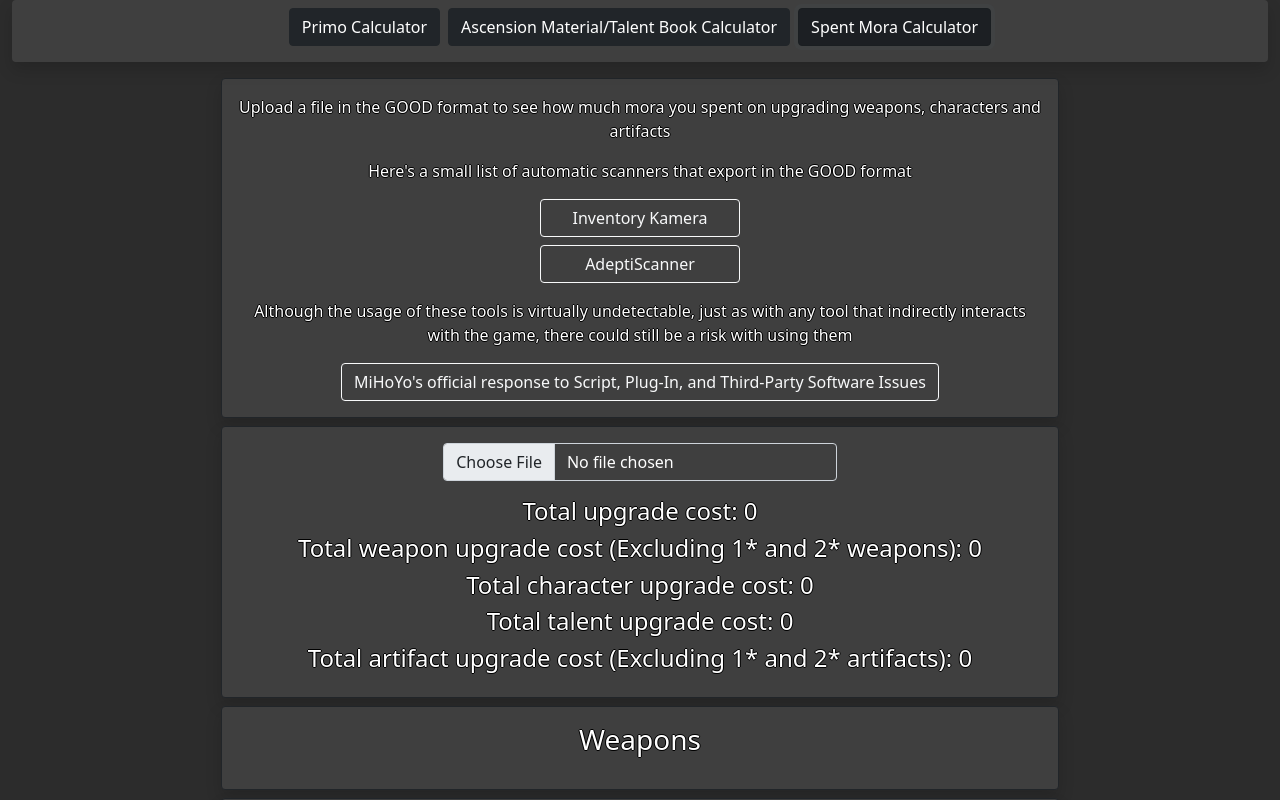
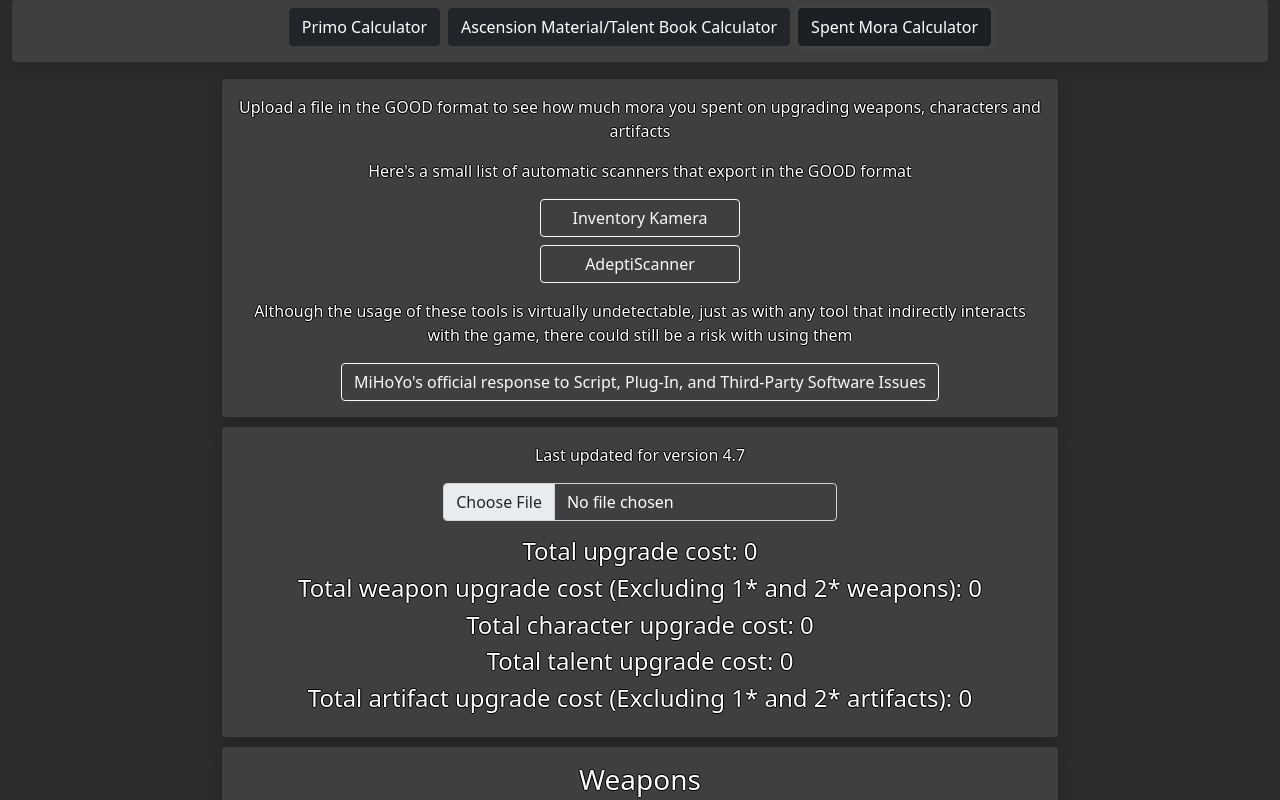
Before and after one commit to NikolaMC/Genshin-Calculators-React, a React (Create React App) app: page / in a window 1280 px wide. Both pictures are taken after a click on the button "Spent Mora Calculator". Shown: the top 800 px of the page. Built offline with nearby package versions, Linux system fonts and the light colour scheme.

Commit message:
Updated the Abyss field calculation and updated weapons.json with new weapons

```diff
--- a/public/weapons.json
+++ b/public/weapons.json
@@ -1,128 +1,186 @@
 {
     "fiveStar": [
+        "AThousandFloatingDreams",
+        "Absolution",
+        "AmosBow",
+        "AquaSimulacra",
         "AquilaFavonia",
+        "BeaconOfTheReedSea",
+        "CalamityQueller",
+        "CashflowSupervision",
+        "CranesEchoingCall",
+        "CrimsonMoonsSemblance",
+        "ElegyForTheEnd",
+        "EngulfingLightning",
+        "EverlastingMoonglow",
+        "FreedomSworn",
+        "HaranGeppakuFutsu",
+        "HuntersPath",
+        "JadefallsSplendor",
+        "KagurasVerity",
+        "KeyOfKhajNisut",
+        "LightOfFoliarIncision",
+        "LostPrayerToTheSacredWinds",
+        "MemoryOfDust",
+        "MistsplitterReforged",
+        "PolarStar",
+        "PrimordialJadeCutter",
+        "PrimordialJadeWingedSpear",
+        "RedhornStonethresher",
+        "SilvershowerHeartstrings",
+        "SkywardAtlas",
         "SkywardBlade",
+        "SkywardHarp",
+        "SkywardPride",
+        "SkywardSpine",
+        "SongOfBrokenPines",
+        "SplendorOfTranquilWaters",
+        "StaffOfHoma",
+        "StaffOfTheScarletSands",
         "SummitShaper",
-        "PrimordialJadeCutter",
-        "FreedomSworn",
-        "MistsplitterReforged",
-        "SkywardPride",
-        "WolfsGravestone",
+        "TheFirstGreatMagic",
         "TheUnforged",
-        "SongOfBrokenPines",
-        "RedhornStonethresher",
+        "ThunderingPulse",
+        "TomeOfTheEternalFlow",
+        "TulaytullahsEmbrace",
+        "UrakuMisugiri",
+        "Verdict",
         "VortexVanquisher",
-        "PrimordialJadeWingedSpear",
-        "SkywardSpine",
-        "StaffOfHoma",
-        "EngulfingLightning",
-        "CalamityQueller",
-        "SkywardHarp",
-        "AmosBow",
-        "ElegyForTheEnd",
-        "ThunderingPulse",
-        "PolarStar",
-        "LostPrayerToTheSacredWinds",
-        "SkywardAtlas",
-        "MemoryOfDust",
-        "EverlastingMoonglow",
-        "KagurasVerity"
+        "WolfsGravestone"
     ],
     "fourStar": [
+        "Akuoumaru",
+        "AlleyHunter",
+        "AmenomaKageuchi",
+        "BalladOfTheBoundlessBlue",
+        "BalladOfTheFjords",
+        "BlackcliffAgate",
         "BlackcliffLongsword",
-        "FavoniusSword",
-        "IronSting",
-        "LionsRoar",
-        "PrototypeRancour",
-        "RoyalLongsword",
-        "SacrificialSword",
-        "TheAlleyFlash",
-        "TheBlackSword",
-        "TheFlute",
-        "SwordOfDescension",
-        "FesteringDesire",
-        "AmenomaKageuchi",
+        "BlackcliffPole",
+        "BlackcliffSlasher",
+        "BlackcliffWarbow",
         "CinnabarSpindle",
-        "BlackcliffSlasher",
-        "FavoniusGreatsword",
-        "LithicBlade",
-        "PrototypeArchaic",
-        "Rainslasher",
-        "RoyalGreatsword",
-        "SerpentSpine",
-        "TheBell",
-        "Whiteblind",
-        "SacrificialGreatsword",
-        "SnowTombedStarsilver",
-        "KatsuragikiriNagamasa",
-        "LuxuriousSeaLord",
-        "Akuoumaru",
-        "BlackcliffPole",
+        "Cloudforged",
+        "CompoundBow",
         "CrescentPike",
         "Deathmatch",
+        "DialoguesOfTheDesertSages",
+        "DodocoTales",
         "DragonsBane",
+        "DragonspineSpear",
+        "EndOfTheLine",
+        "EyeOfPerception",
+        "FadingTwilight",
+        "FavoniusCodex",
+        "FavoniusGreatsword",
+        "FavoniusLance",
+        "FavoniusSword",
+        "FavoniusWarbow",
+        "FesteringDesire",
+        "FinaleOfTheDeep",
+        "FleuveCendreFerryman",
+        "FlowingPurity",
+        "ForestRegalia",
+        "Frostbearer",
+        "FruitOfFulfillment",
+        "HakushinRing",
+        "Hamayumi",
+        "IbisPiercer",
+        "IronSting",
+        "KagotsurubeIsshin",
+        "KatsuragikiriNagamasa",
+        "KingsSquire",
+        "KitainCrossSpear",
+        "LionsRoar",
+        "LithicBlade",
         "LithicSpear",
+        "LuxuriousSeaLord",
+        "MailedFlower",
+        "MakhairaAquamarine",
+        "MappaMare",
+        "MissiveWindspear",
+        "MitternachtsWaltz",
+        "Moonpiercer",
+        "MouunsMoon",
+        "OathswornEye",
+        "PortablePowerSaw",
+        "Predator",
+        "ProspectorsDrill",
+        "PrototypeAmber",
+        "PrototypeArchaic",
+        "PrototypeCrescent",
+        "PrototypeRancour",
         "PrototypeStarglitter",
-        "FavoniusLance",
+        "Rainslasher",
+        "RangeGauge",
+        "RightfulReward",
+        "RoyalBow",
+        "RoyalGreatsword",
+        "RoyalGrimoire",
+        "RoyalLongsword",
         "RoyalSpear",
-        "DragonspineSpear",
-        "KitainCrossSpear",
-        "TheCatch",
-        "WavebreakersFin",
-        "TheStringless",
-        "AlleyHunter",
-        "BlackcliffWarbow",
-        "CompoundBow",
-        "FavoniusWarbow",
-        "PrototypeCrescent",
-        "RoyalBow",
         "Rust",
         "SacrificialBow",
+        "SacrificialFragments",
+        "SacrificialGreatsword",
+        "SacrificialJade",
+        "SacrificialSword",
+        "SapwoodBlade",
+        "ScionOfTheBlazingSun",
+        "SerpentSpine",
+        "SnowTombedStarsilver",
+        "SolarPearl",
+        "SongOfStillness",
+        "SwordOfDescension",
+        "SwordOfNarzissenkreuz",
+        "TalkingStick",
+        "TheAlleyFlash",
+        "TheBell",
+        "TheBlackSword",
+        "TheCatch",
+        "TheDockhandsAssistant",
+        "TheFlute",
+        "TheStringless",
         "TheViridescentHunt",
+        "TheWidsith",
+        "TidalShadow",
+        "ToukabouShigure",
+        "UltimateOverlordsMegaMagicSword",
+        "WanderingEvenstar",
+        "WavebreakersFin",
+        "Whiteblind",
         "WindblumeOde",
-        "MitternachtsWaltz",
-        "Hamayumi",
-        "MouunsMoon",
-        "Predator",
-        "BlackcliffAgate",
-        "FavoniusCodex",
-        "MappaMare",
-        "PrototypeAmber",
-        "RoyalGrimoire",
-        "SacrificialFragments",
-        "SolarPearl",
-        "TheWidsith",
         "WineAndSong",
-        "EyeOfPerception",
-        "Frostbearer",
-        "DodocoTales",
-        "HakushinRing",
-        "OathswornEye"
+        "WolfFang",
+        "XiphosMoonlight"
     ],
     "threeStar": [
+        "AmberCatalyst",
+        "BlackTassel",
+        "BloodtaintedGreatsword",
         "CoolSteel",
         "DarkIronSword",
+        "DebateClub",
+        "EbonyBow",
+        "EmeraldOrb",
+        "FerrousShadow",
         "FilletBlade",
+        "Halberd",
         "HarbingerOfDawn",
-        "SkyriderSword",
-        "TravelersHandySword",
-        "BloodtaintedGreatsword",
-        "DebateClub",
-        "FerrousShadow",
-        "SkyriderGreatsword",
-        "WhiteIronGreatsword",
-        "BlackTassel",
-        "Halberd",
-        "WhiteTassel",
+        "MagicGuide",
         "Messenger",
+        "OtherworldlyStory",
+        "Quartz",
         "RavenBow",
         "RecurveBow",
         "SharpshootersOath",
+        "SkyriderGreatsword",
+        "SkyriderSword",
         "Slingshot",
-        "EmeraldOrb",
-        "MagicGuide",
-        "OtherworldlyStory",
         "ThrillingTalesOfDragonSlayers",
-        "TwinNephrite"
+        "TravelersHandySword",
+        "TwinNephrite",
+        "WhiteIronGreatsword",
+        "WhiteTassel"
     ]
 }
--- a/src/App.js
+++ b/src/App.js
@@ -66,7 +66,7 @@ const App = () => {
         currentStarglitter: 0,
         currentFates: 0,
         currentPity: 0,
-        abyssChambers: 0,
+        abyssFloors: 0,
         days: 0,
         addStardustWishes: false,
         welkin: false,
@@ -113,7 +113,7 @@ const App = () => {
 
         let primoSum = 0;
 
-        primoSum += (calcData.currentPrimos + (calcData.abyssChambers * 50)) + ((calcData.currentStarglitter / 5) * 160) + calcData.extraPrimos;
+        primoSum += (calcData.currentPrimos + (calcData.abyssFloors * 200)) + ((calcData.currentStarglitter / 5) * 160) + calcData.extraPrimos;
 
         if (calcData.welkin && calcData.commissions) {
             primoSum += 150 * calcData.days;
--- a/src/components/PrimoCalculatorInputs.jsx
+++ b/src/components/PrimoCalculatorInputs.jsx
@@ -48,12 +48,12 @@ const PrimoCalculatorInputs = ({ calcData, onChangeHandlerCalcData, calculateWis
                 </div>
             </div>
 
-            <div className="row g-3 align-items-center justify-content-center mb-1" title="Abyss chambers that you have not yet completed, 50 primogems per chamber">
+            <div className="row g-3 align-items-center justify-content-center mb-1" title="Abyss floors that you have not yet completed. Assumes full three stars per floor - 200 primogems per floor">
                 <div className="col-auto">
-                    <label htmlFor="abyss-chambers-id" className="col-form-label">Abyss chambers:</label>
+                    <label htmlFor="abyss-floors-id" className="col-form-label">Abyss floors:</label>
                 </div>
                 <div className="col-auto">
-                    <input type="number" id="abyss-chambers-id" className="form-control" name="abyssChambers" min="0" defaultValue={calcData.abyssChambers} onChange={onChangeHandlerCalcData} />
+                    <input type="number" id="abyss-floors-id" className="form-control" name="abyssFloors" min="0" defaultValue={calcData.abyssFloors} onChange={onChangeHandlerCalcData} />
                 </div>
             </div>
 
--- a/src/components/SpentMoraCalc.jsx
+++ b/src/components/SpentMoraCalc.jsx
@@ -147,6 +147,7 @@ const SpentMoraCalc = ({ setFileData, weaponsRarityData, weaponMoraCostPerLevel,
                 <a className='btn btn-outline-light' href='https://genshin.hoyoverse.com/en/news/detail/5763' target="_blank" rel="noreferrer noopener">MiHoYo's official response to Script, Plug-In, and Third-Party Software Issues</a>
             </div>
             <div className="col-md-7 col-lg-8 p-3 g-3 mt-2 mx-auto shadow border border-dark rounded calc-box text-center">
+                <p>Last updated for version 4.7</p>
                 <UploadFile setFileData={setFileData} />
                 <MoraResults totalUpgradeCost={totalUpgradeCost} setTotalUpgradeCost={setTotalUpgradeCost} totalWeaponUpgradeCost={totalWeaponUpgradeCost}
                     totalCharacterUpgradeCost={totalCharacterUpgradeCost} totalTalentUpgradeCost={totalTalentUpgradeCost} totalArtifactUpgradeCost={totalArtifactUpgradeCost} />
--- a/src/index.js
+++ b/src/index.js
@@ -1,10 +1,6 @@
 import React from 'react';
-import ReactDOM from 'react-dom';
 import App from './App';
+import { createRoot } from 'react-dom/client';
 
-ReactDOM.render(
-    <React.StrictMode>
-        <App />
-    </React.StrictMode>,
-    document.getElementById('root')
-);
+const root = createRoot(document.getElementById('root'));
+root.render(<App />);
```
Also changed, not shown: package.json (+8 -8 lines), 1 other file (tests, documents, lock files or other folders).
